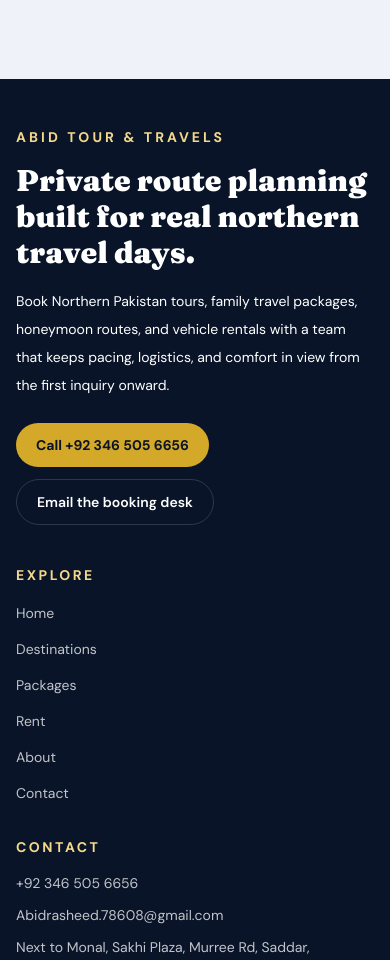
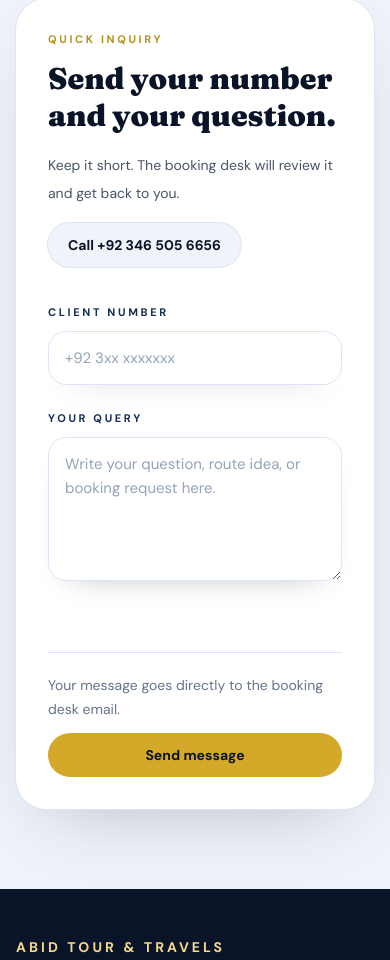
Before and after one commit to Shumail-AbdulRehman/Tour-travel, a Next.js app: page /contact in a window 390 px wide. Shown: the part 1879-2839 px from the top of the page. Built offline with nearby package versions, Linux system fonts and the light colour scheme; no server answers.

Commit message:
Update src/components/site/ContactInquiryForm.jsx

```diff
--- /dev/null
+++ b/src/components/site/ContactInquiryForm.jsx
@@ -0,0 +1,164 @@
+"use client";
+
+import { useRef, useState } from "react";
+
+const initialState = {
+  status: "idle",
+  message: "",
+  errors: {},
+};
+
+const fieldClassName =
+  "w-full rounded-[1.15rem] border border-navy-100 bg-white px-4 py-3.5 text-[15px] leading-6 text-navy-900 shadow-[0_14px_32px_-24px_rgba(9,20,40,0.42)] outline-none transition placeholder:text-slate-400 focus:border-gold-500 focus:ring-4 focus:ring-gold-500/15";
+
+export function ContactInquiryForm({ phone, phoneDisplay }) {
+  const formRef = useRef(null);
+  const [submission, setSubmission] = useState(initialState);
+
+  async function handleSubmit(event) {
+    event.preventDefault();
+
+    const formData = new FormData(event.currentTarget);
+    const payload = Object.fromEntries(formData.entries());
+
+    setSubmission({
+      status: "submitting",
+      message: "",
+      errors: {},
+    });
+
+    try {
+      const response = await fetch("/api/contact", {
+        method: "POST",
+        headers: {
+          "Content-Type": "application/json",
+        },
+        body: JSON.stringify(payload),
+      });
+
+      const data = await response.json();
+
+      if (!response.ok) {
+        setSubmission({
+          status: "error",
+          message: data.message || "Your request could not be sent right now. Please try again in a moment.",
+          errors: data.errors || {},
+        });
+        return;
+      }
+
+      formRef.current?.reset();
+      setSubmission({
+        status: "success",
+        message: data.message || "We have received your request. We will respond shortly.",
+        errors: {},
+      });
+    } catch {
+      setSubmission({
+        status: "error",
+        message: "The form could not reach the booking desk right now. Please try again or call directly.",
+        errors: {},
+      });
+    }
+  }
+
+  if (submission.status === "success") {
+    return (
+      <div className="mx-auto max-w-3xl rounded-[1.9rem] bg-white p-8 shadow-[0_28px_70px_-34px_rgba(9,20,40,0.28)] ring-1 ring-navy-100 sm:p-10">
+        <p className="text-[11px] font-bold uppercase tracking-[0.24em] text-gold-600">Message Received</p>
+        <h2 className="mt-3 font-display text-3xl font-black leading-tight text-navy-900 sm:text-[2.35rem]">
+          We have received your request.
+        </h2>
+        <p className="mt-4 max-w-2xl text-sm leading-7 text-slate-600">
+          {submission.message} If you need a faster response, call the booking desk directly.
+        </p>
+
+        <div className="mt-7 flex flex-wrap gap-3">
+          <button
+            type="button"
+            onClick={() => setSubmission(initialState)}
+            className="rounded-full bg-navy-900 px-6 py-3 text-sm font-bold text-white transition hover:bg-navy-800"
+          >
+            Send another message
+          </button>
+          <a
+            href={`tel:${phone}`}
+            className="rounded-full border border-navy-200 px-6 py-3 text-sm font-semibold text-navy-900 no-underline transition hover:border-navy-300"
+          >
+            Call {phoneDisplay}
+          </a>
+        </div>
+      </div>
+    );
+  }
+
+  return (
+    <div className="mx-auto max-w-3xl rounded-[1.9rem] bg-white p-8 shadow-[0_28px_70px_-34px_rgba(9,20,40,0.28)] ring-1 ring-navy-100 sm:p-10">
+      <div className="flex flex-wrap items-end justify-between gap-4">
+        <div className="max-w-xl">
+          <p className="text-[11px] font-bold uppercase tracking-[0.24em] text-gold-600">Quick Inquiry</p>
+          <h2 className="mt-3 font-display text-3xl font-black leading-tight text-navy-900 sm:text-[2.35rem]">
+            Send your number and your question.
+          </h2>
+          <p className="mt-4 text-sm leading-7 text-slate-600">
+            Keep it short. The booking desk will review it and get back to you.
+          </p>
+        </div>
+
+        <a
+          href={`tel:${phone}`}
+          className="rounded-full bg-navy-50 px-5 py-3 text-sm font-bold text-navy-900 no-underline ring-1 ring-navy-100 transition hover:bg-navy-100"
+        >
+          Call {phoneDisplay}
+        </a>
+      </div>
+
+      <form ref={formRef} onSubmit={handleSubmit} className="mt-8 space-y-5" noValidate>
+        <input type="text" name="website" tabIndex="-1" autoComplete="off" className="hidden" />
+
+        <label className="block space-y-2">
+          <span className="text-[11px] font-bold uppercase tracking-[0.24em] text-navy-700">Client Number</span>
+          <input
+            className={`${fieldClassName} ${submission.errors.phone ? "border-red-300 bg-red-50/40 focus:border-red-400 focus:ring-red-400/10" : ""}`}
+            type="tel"
+            name="phone"
+            autoComplete="tel"
+            placeholder="+92 3xx xxxxxxx"
+            required
+          />
+          {submission.errors.phone ? <span className="text-sm text-red-600">{submission.errors.phone}</span> : null}
+        </label>
+
+        <label className="block space-y-2">
+          <span className="text-[11px] font-bold uppercase tracking-[0.24em] text-navy-700">Your Query</span>
+          <textarea
+            className={`${fieldClassName} min-h-36 resize-y ${submission.errors.message ? "border-red-300 bg-red-50/40 focus:border-red-400 focus:ring-red-400/10" : ""}`}
+            name="message"
+            placeholder="Write your question, route idea, or booking request here."
+            required
+          />
+          {submission.errors.message ? <span className="text-sm text-red-600">{submission.errors.message}</span> : null}
+        </label>
+
+        <div aria-live="polite" className="min-h-6">
+          {submission.status === "error" ? (
+            <p className="rounded-2xl border border-red-200 bg-red-50 px-4 py-3 text-sm text-red-700">
+              {submission.message}
+            </p>
+          ) : null}
+        </div>
+
+        <div className="flex flex-col gap-3 border-t border-navy-100 pt-5 sm:flex-row sm:items-center sm:justify-between">
+          <p className="text-sm leading-6 text-slate-500">Your message goes directly to the booking desk email.</p>
+          <button
+            type="submit"
+            disabled={submission.status === "submitting"}
+            className="inline-flex items-center justify-center rounded-full bg-gold-500 px-7 py-3 text-sm font-bold text-navy-900 transition hover:bg-gold-400 disabled:cursor-not-allowed disabled:opacity-70"
+          >
+            {submission.status === "submitting" ? "Sending..." : "Send message"}
+          </button>
+        </div>
+      </form>
+    </div>
+  );
+}
```
